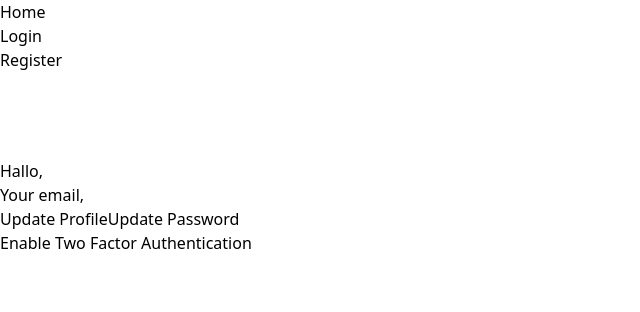
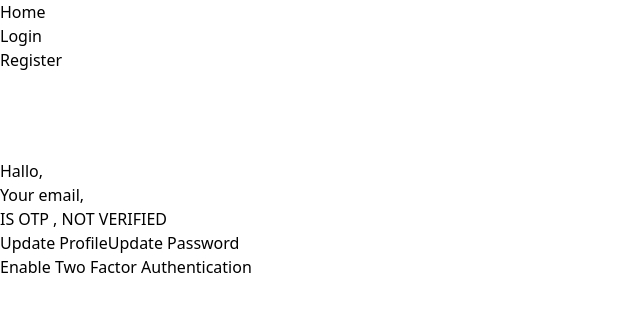
Before and after one commit to MohSolehuddin/learn-advanced-auth-nextjs, a Next.js app: page /settings in a window 1280 px wide. Shown: the top 312 px of the page, without its empty margins (0-640 px from the left). Built offline with nearby package versions, Linux system fonts and the light colour scheme; no server answers.

Commit message:
FEAT: add console debuged

```diff
--- a/src/app/(protected)/settings/page.tsx
+++ b/src/app/(protected)/settings/page.tsx
@@ -9,6 +9,7 @@ import { useEffect } from "react";
 
 export default function Page() {
   const { data: session, status, update } = useSession();
+  console.log({ session });
 
   const router = useRouter();
   useEffect(() => {
@@ -41,6 +42,9 @@ export default function Page() {
       <section>
         <h1>Hallo, {session?.user?.name}</h1>
         <h2>Your email, {session?.user?.email}</h2>
+        <h2>
+          IS OTP , {session?.user?.OTP_verified ? "VERIFIED" : "NOT VERIFIED"}
+        </h2>
       </section>
       <section className="flex gap-6">
         <Button onClick={onUpdateProfile}>Update Profile</Button>
```
